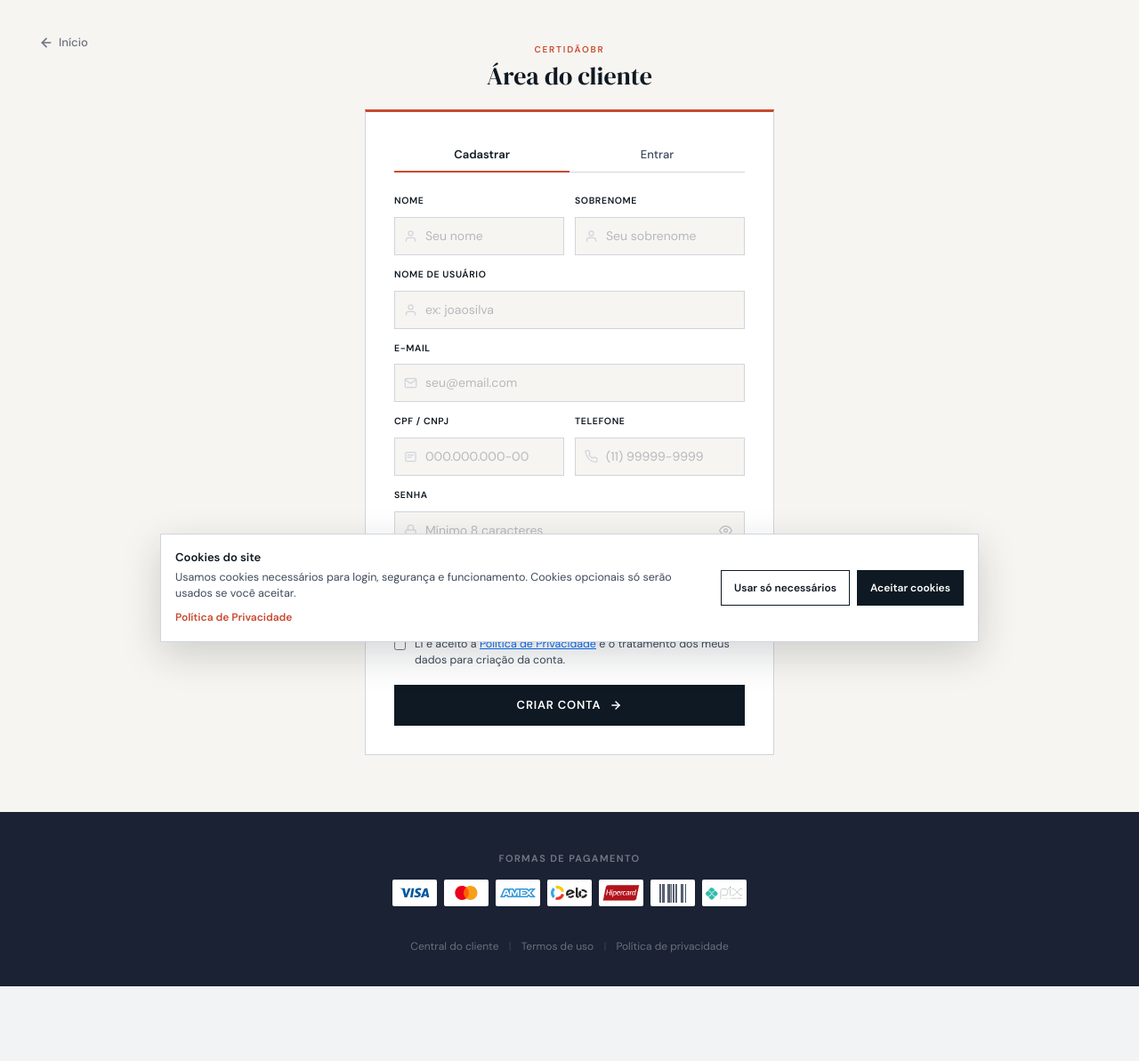
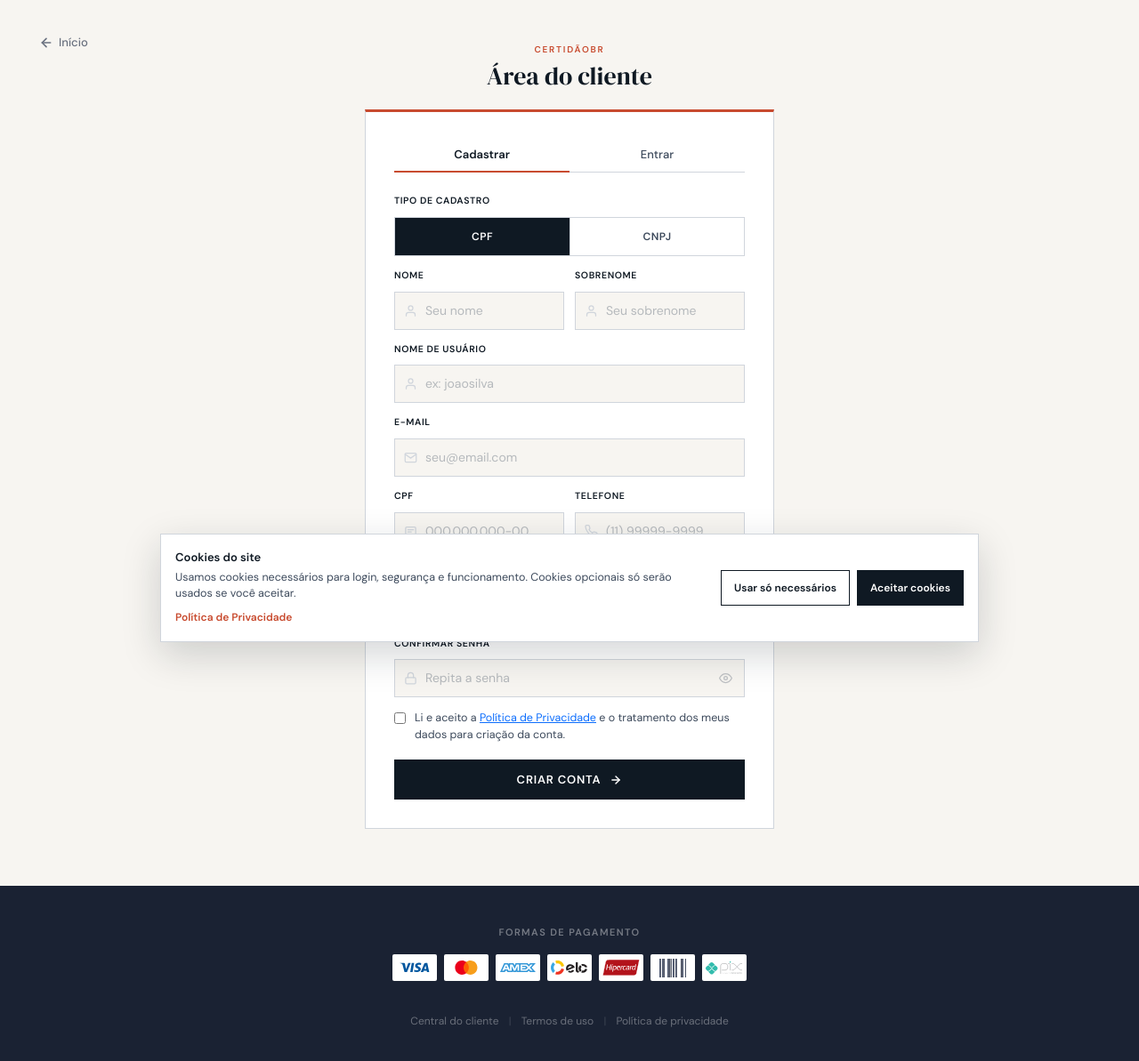
Before and after one commit to GabigolDEVPY/E-certidao, a Django app: page /users/register/ in a window 1280 px wide. Shown: the part 60-1253 px from the top of the page at 89% size. Before the commit the page ends 1169 px from the top, so only its background shows below. Run offline with Django 5.2, Linux system fonts and the light colour scheme.

Commit message:
cadastro CPF e CNPJ

```diff
--- a/users/forms.py
+++ b/users/forms.py
@@ -50,6 +50,17 @@ def validar_cnpj(cnpj):
 
 
 class RegisterForm(UserCreationForm):
+    DOCUMENT_TYPE_CHOICES = (
+        ('cpf', 'CPF'),
+        ('cnpj', 'CNPJ'),
+    )
+
+    tipo_documento = forms.ChoiceField(
+        choices=DOCUMENT_TYPE_CHOICES,
+        required=True,
+        initial='cpf',
+        label="Tipo de cadastro",
+    )
     first_name = forms.CharField(max_length=50, required=True, label="Nome")
     last_name  = forms.CharField(max_length=50, required=False, label="Sobrenome")
     aceite_privacidade = forms.BooleanField(
@@ -61,6 +72,7 @@ class RegisterForm(UserCreationForm):
     class Meta:
         model = User
         fields = (
+            "tipo_documento",
             "username",
             "first_name",
             "last_name",
@@ -114,12 +126,18 @@ class RegisterForm(UserCreationForm):
 
     def clean(self):
         cleaned_data = super().clean()
+        tipo_documento = cleaned_data.get('tipo_documento')
         cpf_cnpj = cleaned_data.get('cpf_cnpj') or ''
         numeros = re.sub(r'\D', '', cpf_cnpj)
 
-        if len(numeros) == 11 and not cleaned_data.get('last_name'):
+        if tipo_documento == 'cpf' and len(numeros) != 11:
+            self.add_error('cpf_cnpj', 'Informe um CPF válido.')
+        elif tipo_documento == 'cnpj' and len(numeros) != 14:
+            self.add_error('cpf_cnpj', 'Informe um CNPJ válido.')
+
+        if tipo_documento == 'cpf' and not cleaned_data.get('last_name'):
             self.add_error('last_name', 'Informe seu sobrenome.')
-        elif len(numeros) == 14:
+        elif tipo_documento == 'cnpj':
             cleaned_data['last_name'] = ''
 
         return cleaned_data
--- a/users/static/styles_user.css
+++ b/users/static/styles_user.css
@@ -607,6 +607,49 @@ body {
   line-height: 1.4;
 }
 
+.document-type-options {
+  display: grid;
+  grid-template-columns: 1fr 1fr;
+  border: 1px solid var(--rule);
+  background: var(--white);
+}
+
+.document-type-option {
+  margin: 0;
+  cursor: pointer;
+}
+
+.document-type-option input {
+  position: absolute;
+  opacity: 0;
+  pointer-events: none;
+}
+
+.document-type-option span {
+  display: flex;
+  align-items: center;
+  justify-content: center;
+  min-height: 42px;
+  font-size: 12px;
+  font-weight: 700;
+  letter-spacing: .5px;
+  color: var(--ink-light);
+  transition: background .15s, color .15s;
+}
+
+.document-type-option + .document-type-option span {
+  border-left: 1px solid var(--rule);
+}
+
+.document-type-option input:checked + span {
+  background: var(--ink);
+  color: #fff;
+}
+
+.document-type-option input:focus-visible + span {
+  box-shadow: 0 0 0 2px rgba(15, 25, 35, .12) inset;
+}
+
 .forgot-wrap {
   display: flex;
   justify-content: flex-end;
--- a/users/templates/register.html
+++ b/users/templates/register.html
@@ -51,6 +51,25 @@
 
         <form method="POST" action="{% url 'register' %}" class="reg-form" novalidate>
           {% csrf_token %}
+          {% with tipo_documento=form.tipo_documento.value|default:"cpf" %}
+          <div class="field-group {% if form.tipo_documento.errors %}field--error{% endif %}">
+            <span class="field-label">Tipo de cadastro</span>
+            <div class="document-type-options" role="radiogroup" aria-label="Tipo de cadastro">
+              <label class="document-type-option">
+                <input type="radio" name="{{ form.tipo_documento.html_name }}" value="cpf"
+                  {% if tipo_documento == "cpf" %}checked{% endif %}>
+                <span>CPF</span>
+              </label>
+              <label class="document-type-option">
+                <input type="radio" name="{{ form.tipo_documento.html_name }}" value="cnpj"
+                  {% if tipo_documento == "cnpj" %}checked{% endif %}>
+                <span>CNPJ</span>
+              </label>
+            </div>
+            {% if form.tipo_documento.errors %}<p class="field-error-msg">{{ form.tipo_documento.errors|join:", " }}</p>{% endif %}
+          </div>
+          {% endwith %}
+
           <div class="field-row">
             <div class="field-group {% if form.first_name.errors %}field--error{% endif %}">
               <label class="field-label" for="{{ form.first_name.id_for_label }}" id="firstNameLabel">Nome</label>
@@ -116,7 +135,7 @@
 
           <div class="field-row">
             <div class="field-group {% if form.cpf_cnpj.errors %}field--error{% endif %}">
-              <label class="field-label" for="{{ form.cpf_cnpj.id_for_label }}">CPF / CNPJ</label>
+              <label class="field-label" for="{{ form.cpf_cnpj.id_for_label }}" id="documentLabel">CPF</label>
               <div class="field-input-wrap">
                 <svg class="field-icon" width="15" height="15" viewBox="0 0 24 24" fill="none" stroke="currentColor"
                   stroke-width="2" stroke-linecap="round" stroke-linejoin="round">
@@ -312,17 +331,54 @@
     btn.style.color = hide ? '' : 'var(--ink)';
   }
 
-  function updateCadastroPessoaTipo() {
+  function onlyDigits(value) {
+    return value.replace(/\D/g, '');
+  }
+
+  function maskCpf(value) {
+    const digits = onlyDigits(value).slice(0, 11);
+    return digits
+      .replace(/(\d{3})(\d)/, '$1.$2')
+      .replace(/(\d{3})(\d)/, '$1.$2')
+      .replace(/(\d{3})(\d{1,2})$/, '$1-$2');
+  }
+
+  function maskCnpj(value) {
+    const digits = onlyDigits(value).slice(0, 14);
+    return digits
+      .replace(/^(\d{2})(\d)/, '$1.$2')
+      .replace(/^(\d{2})\.(\d{3})(\d)/, '$1.$2.$3')
+      .replace(/\.(\d{3})(\d)/, '.$1/$2')
+      .replace(/(\d{4})(\d{1,2})$/, '$1-$2');
+  }
+
+  function getSelectedDocumentType() {
+    const selected = document.querySelector('input[name="{{ form.tipo_documento.html_name }}"]:checked');
+    return selected ? selected.value : 'cpf';
+  }
+
+  function applyDocumentMask() {
+    const documentInput = document.getElementById('{{ form.cpf_cnpj.id_for_label }}');
+    if (!documentInput) return;
+
+    documentInput.value = getSelectedDocumentType() === 'cnpj'
+      ? maskCnpj(documentInput.value)
+      : maskCpf(documentInput.value);
+  }
+
+  function updateCadastroPessoaTipo(clearDocument) {
     const documentInput = document.getElementById('{{ form.cpf_cnpj.id_for_label }}');
     const lastNameField = document.getElementById('lastNameField');
     const lastNameInput = document.getElementById('{{ form.last_name.id_for_label }}');
     const firstNameLabel = document.getElementById('firstNameLabel');
+    const documentLabel = document.getElementById('documentLabel');
 
-    if (!documentInput || !lastNameField || !lastNameInput || !firstNameLabel) return;
+    if (!documentInput || !lastNameField || !lastNameInput || !firstNameLabel || !documentLabel) return;
 
-    const digits = documentInput.value.replace(/\D/g, '');
-    const isCnpj = digits.length > 11;
+    const isCnpj = getSelectedDocumentType() === 'cnpj';
     const nameRow = lastNameField.closest('.field-row');
+
+    if (clearDocument) documentInput.value = '';
 
     lastNameField.classList.toggle('is-hidden', isCnpj);
     lastNameInput.disabled = isCnpj;
@@ -331,13 +387,20 @@
     if (nameRow) nameRow.classList.toggle('has-single-field', isCnpj);
 
     firstNameLabel.textContent = isCnpj ? 'Razão social' : 'Nome';
+    documentLabel.textContent = isCnpj ? 'CNPJ' : 'CPF';
+    documentInput.placeholder = isCnpj ? '00.000.000/0000-00' : '000.000.000-00';
+    documentInput.maxLength = isCnpj ? 18 : 14;
+    applyDocumentMask();
   }
 
   const cpfCnpjInput = document.getElementById('{{ form.cpf_cnpj.id_for_label }}');
   if (cpfCnpjInput) {
-    cpfCnpjInput.addEventListener('input', updateCadastroPessoaTipo);
+    cpfCnpjInput.addEventListener('input', applyDocumentMask);
     updateCadastroPessoaTipo();
   }
+  document.querySelectorAll('input[name="{{ form.tipo_documento.html_name }}"]').forEach((input) => {
+    input.addEventListener('change', () => updateCadastroPessoaTipo(true));
+  });
 
   switchTab('{{ active_tab|default:"register" }}');
 </script>
```
Also changed, not shown: users/tests.py (+23 -0 lines).
